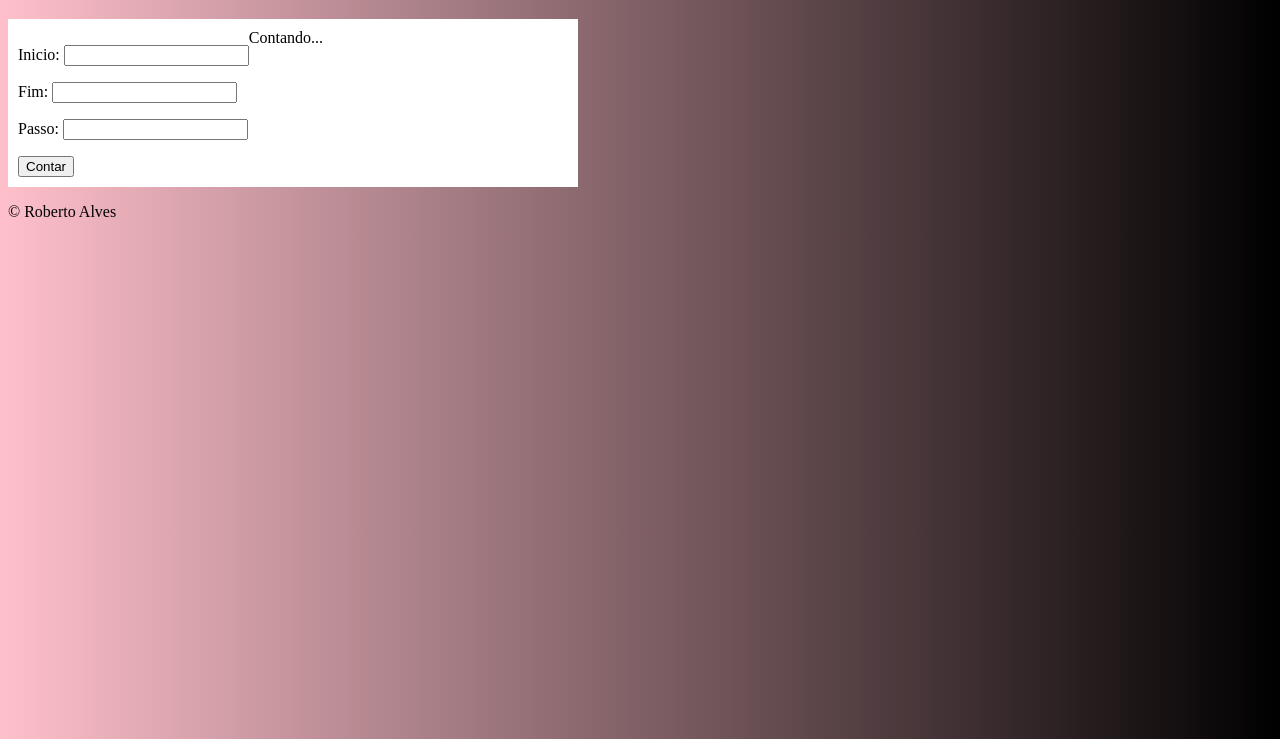
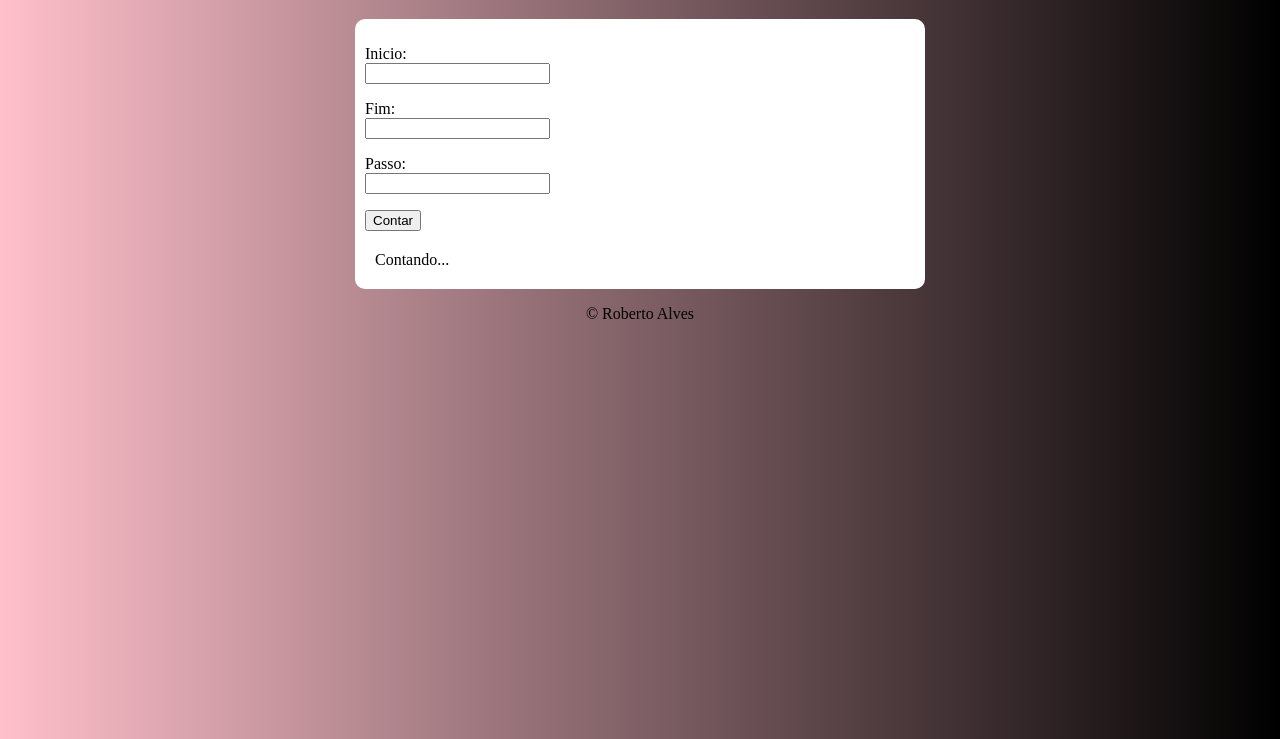
Before and after one commit to robertoalvs/contador-javascript-html, a plain HTML site: page index.html in a window 1280 px wide. Shown: the part 61-800 px from the top of the page. Drawn offline with Linux system fonts and the light colour scheme.

Commit message:
atualzado

```diff
--- a/css.css
+++ b/css.css
@@ -18,6 +18,22 @@ section {
      background-color: white;
      padding: 10px;
      width: 550px;
-     display: flex;
+    border-radius: 10px;
+    margin: auto;
+}
 
+#inputs {
+
+    width: 100px;
 }
+
+#res {
+
+    margin-top: 10px;
+    padding: 10px;
+}
+
+footer {
+
+    text-align: center;
+}
```
